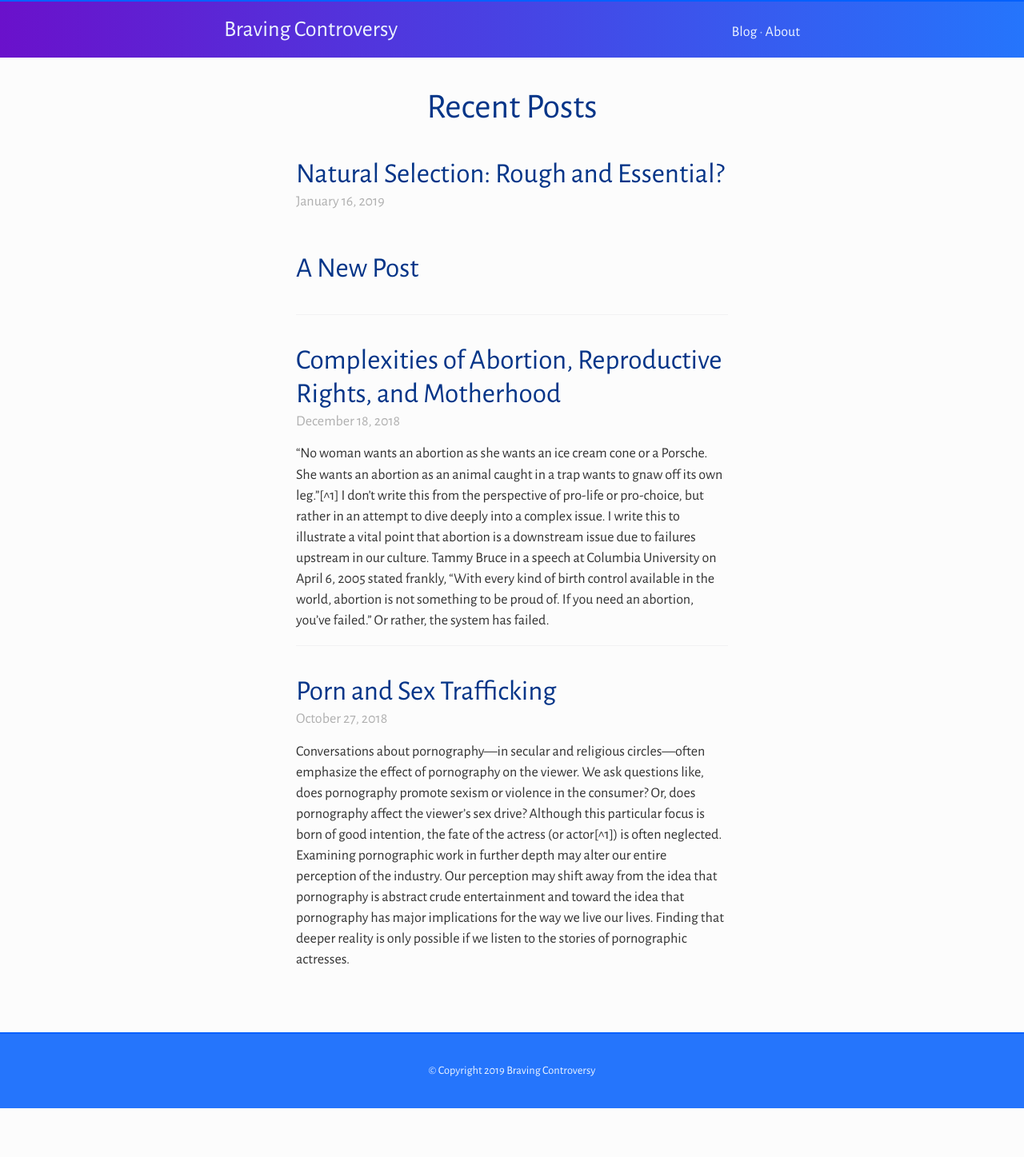
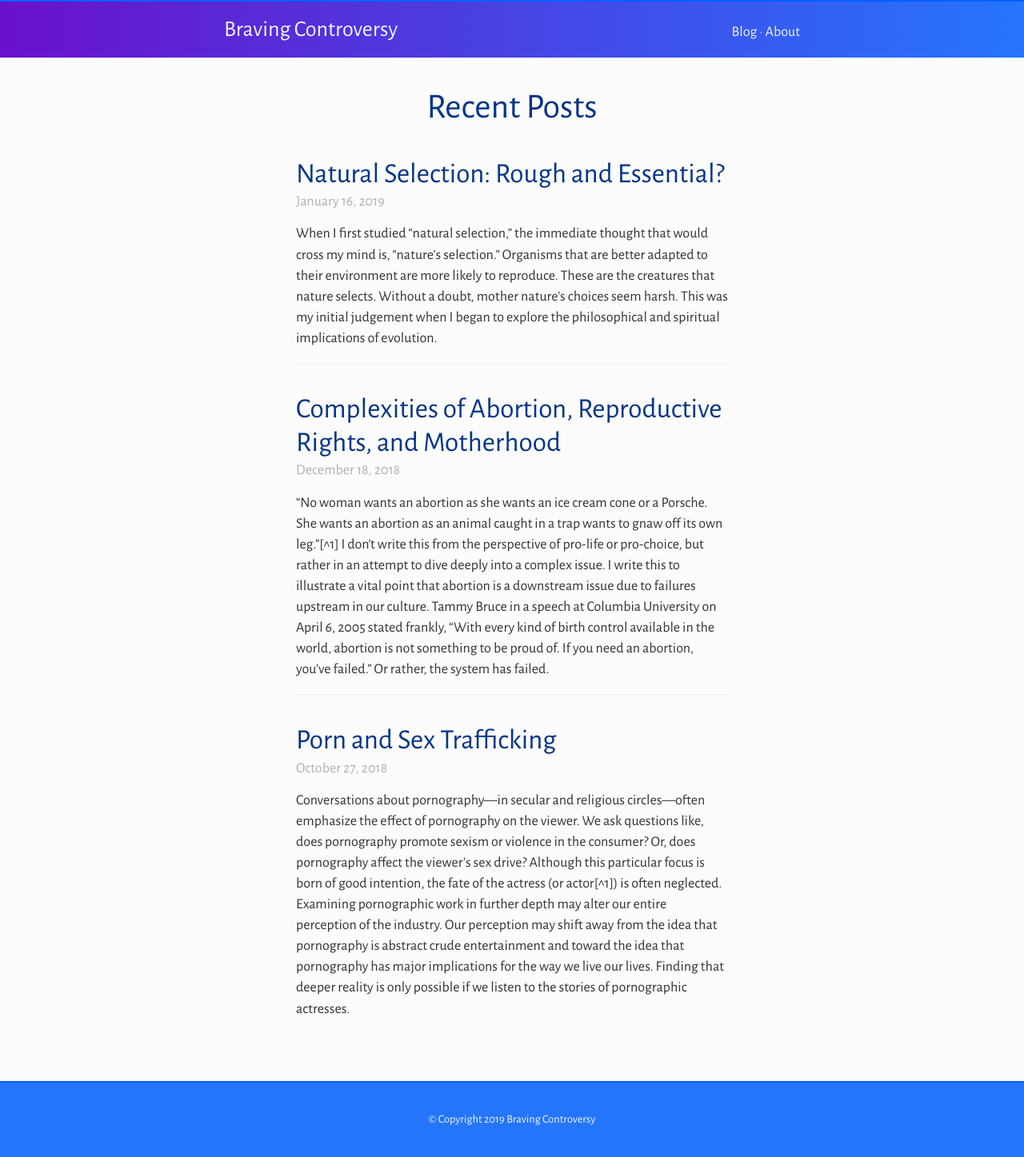
Before and after one commit to peace60895/peace60895.github.io, a Jekyll site: the page built from index.html, in a window 1280 px wide. Shown: the whole page at 80% size. Built offline with Jekyll 4.4.1, drawn with Linux system fonts in a browser that asks for light colours; before the commit the page ends 1386 px from its top, so only the background shows below that.

Commit message:
changing subtitle, specifying excerpt

```diff
--- a/_posts/2019-01-16-natural-selection-rough-and-essential.md
+++ b/_posts/2019-01-16-natural-selection-rough-and-essential.md
@@ -3,10 +3,10 @@ layout: post
 title: "Natural Selection: Rough and Essential?"
 author: Sam M-E
 tags: theistic-evolution evolution natural-selection theology creation
+excerpt: When I first studied “natural selection,” the immediate thought that would cross my mind is, “nature’s selection.” Organisms that are better adapted to their environment are more likely to reproduce. These are the creatures that nature selects. Without a doubt, mother nature’s choices seem harsh. This was my initial judgement when I began to explore the philosophical and spiritual implications of evolution.
 published: true
 audience_note: This post is written for theists; nonetheless, it may be helpful for anyone who has wrestled with evolution and spirituality.
 ---
-## A New Post
 
 When I first studied “natural selection,” the immediate thought that would cross my mind is, “nature’s selection.” Organisms that are better adapted to their environment are more likely to reproduce. These are the creatures that nature selects. Without a doubt, mother nature’s choices seem harsh. This was my initial judgement when I began to explore the philosophical and spiritual implications of evolution.
 
```
